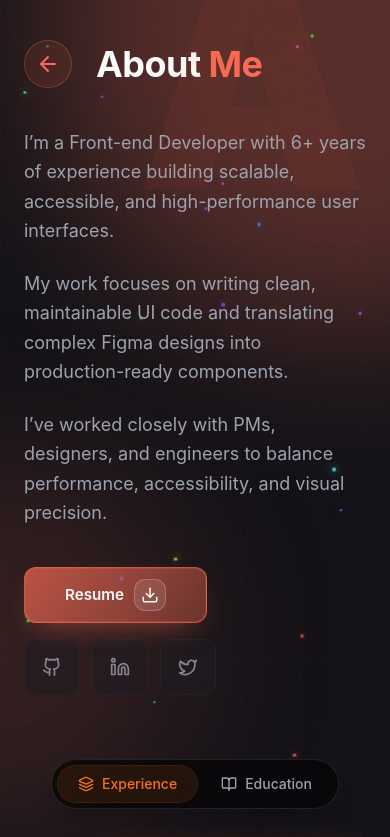
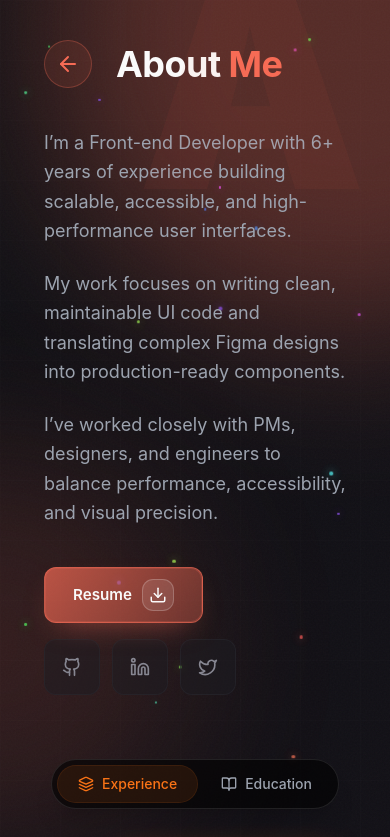
Before and after one commit to repo-rajat/portfolio, a React (Vite) app: page /about in a window 390 px wide. Shown: the top 837 px of the page. Built offline with nearby package versions, Linux system fonts and the light colour scheme.

Commit message:
feat: Add ScrollToTop component for route navigation and refine home page layout and text styling.

```diff
--- a/src/App.jsx
+++ b/src/App.jsx
@@ -7,29 +7,19 @@ import Portfolio from "./pages/Portfolio";
 import Contact from "./pages/Contact";
 import NotFound from "./pages/NotFound";
 import FireFly from "./components/FireFly";
+import ScrollToTop from "./components/ScrollToTop";
 
 function App() {
   return (
     <BrowserRouter>
+      <ScrollToTop />
       <FireFly />
       <Routes>
         <Route path="/" element={<Index />} />
-        <Route
-          path="/about"
-          element={<About />}
-        />
-        <Route
-          path="/skills"
-          element={<Skills />}
-        />
-        <Route
-          path="/portfolio"
-          element={<Portfolio />}
-        />
-        <Route
-          path="/contact"
-          element={<Contact />}
-        />
+        <Route path="/about" element={<About />} />
+        <Route path="/skills" element={<Skills />} />
+        <Route path="/portfolio" element={<Portfolio />} />
+        <Route path="/contact" element={<Contact />} />
         <Route path="*" element={<NotFound />} />
       </Routes>
     </BrowserRouter>
--- a/src/components/CertificationBadge.jsx
+++ b/src/components/CertificationBadge.jsx
@@ -1,5 +1,5 @@
 import React from "react";
-import { ArrowUpRight } from "lucide-react";
+import { ArrowUpRight } from "lucide-react";import { useLocation } from "react-router-dom";
 
 const MetaLogo = ({ className }) => (
   <svg
@@ -16,8 +16,9 @@ const MetaLogo = ({ className }) => (
 );
 
 const CertificationBadge = ({ name, issuer, date, url }) => {
+
   return (
-    <div className="tooltip-wrapper">
+    <div className="tooltip-wrapper relative">
       <a
         href={url}
         target="_blank"
--- a/src/components/PageLayout.jsx
+++ b/src/components/PageLayout.jsx
@@ -63,7 +63,7 @@ export function PageLayout(props) {
           "--accent": "hsl(var(--" + themeName + "))",
         }}
       >
-        <div className="max-w-6xl mx-auto page-enter w-full">
+        <div className="max-w-6xl mx-auto page-enter w-full px-5">
           {hasSplit ? (
             <div className="page-grid grid gap-10 lg:grid-cols-2 lg:gap-14 lg:items-start w-full">
               <div className="page-left w-full min-w-0">
--- a/src/components/PrimaryButton.jsx
+++ b/src/components/PrimaryButton.jsx
@@ -1,4 +1,5 @@
 import React from "react";
+import { useLocation } from "react-router-dom";
 
 function PrimaryButton(props) {
   const children = props.children;
@@ -8,6 +9,11 @@ function PrimaryButton(props) {
   const Icon = props.icon;
   const type = props.type || "button";
   const theme = props.theme;
+  const tooltipAlign = props.tooltipAlign || "center"; // center, left, right
+  const containerClass = props.containerClass || "";
+
+  const location = useLocation();
+  const isPortfolioPage = location.pathname === "/portfolio";
 
   // Base classes for the button
   const baseClasses = "primary-btn " + className;
@@ -36,9 +42,18 @@ function PrimaryButton(props) {
       </div>
     ) : null;
 
+  const wrapperClasses = [
+    tooltip ? "tooltip-wrapper " : "",
+    tooltip && tooltipAlign !== "center" ? `tooltip-${tooltipAlign}` : "",
+    tooltip && isPortfolioPage ? "" : "relative ",
+    containerClass,
+  ]
+    .filter(Boolean)
+    .join(" ");
+
   if (href) {
     return (
-      <div className={tooltip ? "tooltip-wrapper" : ""}>
+      <div className={wrapperClasses}>
         <a
           href={href}
           className={baseClasses}
@@ -54,7 +69,7 @@ function PrimaryButton(props) {
   }
 
   return (
-    <div className={tooltip ? "tooltip-wrapper" : ""}>
+    <div className={wrapperClasses}>
       <button
         type={type}
         onClick={onClick}
--- /dev/null
+++ b/src/components/ScrollToTop.jsx
@@ -0,0 +1,13 @@
+import { useEffect } from "react";
+import { useLocation } from "react-router-dom";
+
+export default function ScrollToTop() {
+  const { pathname } = useLocation();
+
+  useEffect(() => {
+    // Reset scroll to top instantly on route change
+    window.scrollTo(0, 0);
+  }, [pathname]);
+
+  return null;
+}
--- a/src/index.css
+++ b/src/index.css
@@ -49,11 +49,12 @@
   }
 
   html {
-    @apply w-full h-full scroll-smooth;
+    @apply w-full min-h-full scroll-smooth;
+    scroll-padding-top: 2rem;
   }
 
   body {
-    @apply w-full h-full antialiased;
+    @apply w-full min-h-full antialiased;
     scrollbar-width: thin;
     scrollbar-color: color-mix(in srgb, var(--accent, hsl(280 75% 65%)) 30%, transparent) transparent;
   }
@@ -124,7 +125,7 @@
   }
 
   .portfolio-main-card {
-    @apply relative overflow-hidden rounded-3xl border border-white/5 bg-white/[0.015] backdrop-blur-md transition-all duration-300 hover:border-white/10;
+    @apply relative rounded-3xl border border-white/5 bg-white/[0.015] backdrop-blur-md transition-all duration-300 hover:border-white/10;
   }
 }
 
@@ -595,7 +596,7 @@
   }
 
   .primary-btn {
-    @apply px-10 h-14 rounded-xl font-semibold text-[0.95rem] inline-flex items-center justify-center gap-[0.6rem] text-foreground z-[3] transition-all;
+    @apply px-7 h-14 rounded-xl font-semibold text-[0.95rem] inline-flex items-center justify-center gap-[0.6rem] text-foreground z-[3] transition-all;
     transition-duration: 300ms;
     background: linear-gradient(130deg,
         color-mix(in srgb, var(--accent) 70%, transparent),
@@ -653,7 +654,7 @@
 
   /* Tooltip Stylings */
   .tooltip-wrapper {
-    @apply relative inline-flex;
+    @apply inline-flex;
   }
 
   .tooltip-panel {
@@ -680,4 +681,29 @@
   .tooltip-desc {
     @apply block text-[11px] leading-relaxed text-white/50 font-medium whitespace-normal text-center;
   }
+
+  /* Alignment Variants */
+  .tooltip-wrapper.tooltip-left .tooltip-panel {
+    @apply left-auto right-0 -translate-x-0 translate-y-2;
+  }
+
+  .tooltip-wrapper.tooltip-left:hover .tooltip-panel {
+    @apply translate-y-0;
+  }
+
+  .tooltip-wrapper.tooltip-left .tooltip-panel::after {
+    @apply left-auto right-5 -translate-x-0;
+  }
+
+  .tooltip-wrapper.tooltip-right .tooltip-panel {
+    @apply left-0 -translate-x-0 translate-y-2;
+  }
+
+  .tooltip-wrapper.tooltip-right:hover .tooltip-panel {
+    @apply translate-y-0;
+  }
+
+  .tooltip-wrapper.tooltip-right .tooltip-panel::after {
+    @apply left-5 -translate-x-0;
+  }
 }
--- a/src/pages/Index.jsx
+++ b/src/pages/Index.jsx
@@ -32,14 +32,14 @@ function Index() {
       <div className="max-w-7xl mx-auto grid relative z-10 min-h-[100dvh]  px-6 py-10 md:py-12 lg:py-0 lg:px-16">
         <div className="w-full flex flex-col lg:flex-row lg:items-center gap-10 sm:gap-12 lg:gap-15 page-enter">
           <div className="lg:w-1/2">
-            <div className="home-greeting animate-slide-up relative flex flex-wrap items-center gap-2.5 px-3 py-1.5 bg-white/[0.03] border border-white/10 rounded-full mb-6 lg:mb-8 w-fit backdrop-blur-md">
+            <div className="home-greeting animate-slide-up relative flex flex-wrap items-center gap-2.5 px-3 py-1.5 bg-white/[0.03] border border-white/10 rounded-full mb-3 lg:mb-5 w-fit backdrop-blur-md">
               <span className="flex h-2 w-2 relative">
                 <span className="animate-ping absolute inline-flex h-full w-full rounded-full bg-green-500 opacity-75"></span>
                 <span className="relative inline-flex rounded-full h-2 w-2 bg-green-500"></span>
               </span>
-              <p className="text-[10px] sm:text-xs font-mono tracking-[0.2em] uppercase text-white/60">
+              <p className="text-[10px] sm:text-xs font-mono tracking-[0.2em] uppercase text-green-500/80">
                 {home.greeting.label}
-                <span className="mx-2 text-white/20">/</span>
+                <span className="mx-2 text-white/30">/</span>
                 <span className="text-white/90">{home.greeting.intro}</span>
               </p>
             </div>
@@ -51,23 +51,22 @@ function Index() {
                 </span>
                 <span className="last-name">{home.name.last}</span>
               </h1>
-              <div className="absolute -left-6 top-1/2 -translate-y-1/2 w-1 h-3/4 bg-gradient-to-b from-transparent via-[hsl(var(--coral))] to-transparent opacity-20 hidden lg:block" />
             </div>
 
-            <h2 className="home-subtitle text-xl sm:text-2xl text-white/90 mt-6 mb-4 font-medium leading-tight">
+            <h2 className="home-subtitle text-xl sm:text-2xl text-white/90 mt-10 mb-4 font-medium leading-tight">
               {home.subtitle.intro}
               <span className="block text-shimmer text-2xl sm:text-3xl font-bold mt-1">
                 {home.subtitle.highlight}
               </span>
             </h2>
 
-            <p className="type-body text-muted-foreground/80 mb-6 max-w-lg leading-relaxed border-l border-white/5 pl-5">
+            <p className="type-body text-muted-foreground/80 mb-6 max-w-lg leading-relaxed">
               {home.description}
             </p>
 
             <div className="flex flex-col gap-8">
               {home.certifications && (
-                <div className="flex flex-wrap gap-3 animate-slide-up [animation-delay:400ms] opacity-0 [animation-fill-mode:forwards]">
+                <div className="flex flex-wrap gap-3 animate-slide-up [animation-delay:400ms] opacity-0 [animation-fill-mode:forwards] mb-5">
                   {home.certifications.map((cert) => (
                     <CertificationBadge key={cert.id} {...cert} />
                   ))}
```
Also changed, not shown: src/pages/Portfolio.jsx (+7 -15 lines), 4 other files (tests, documents, lock files or other folders).
